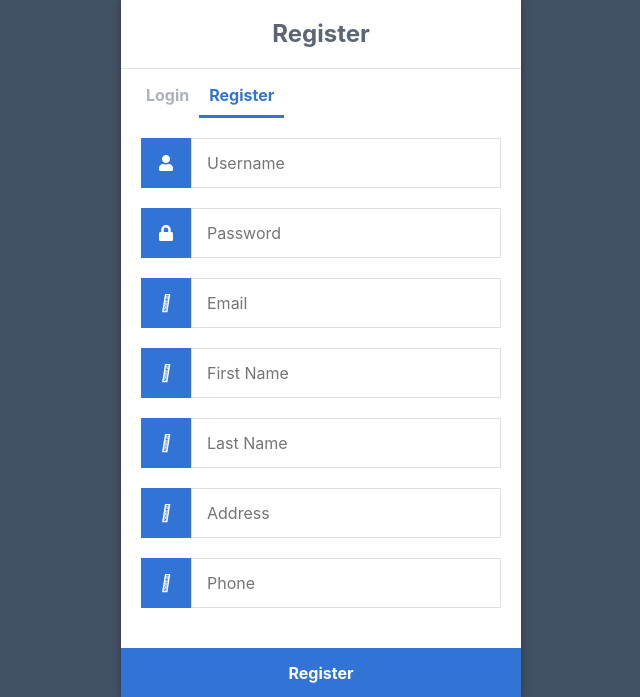
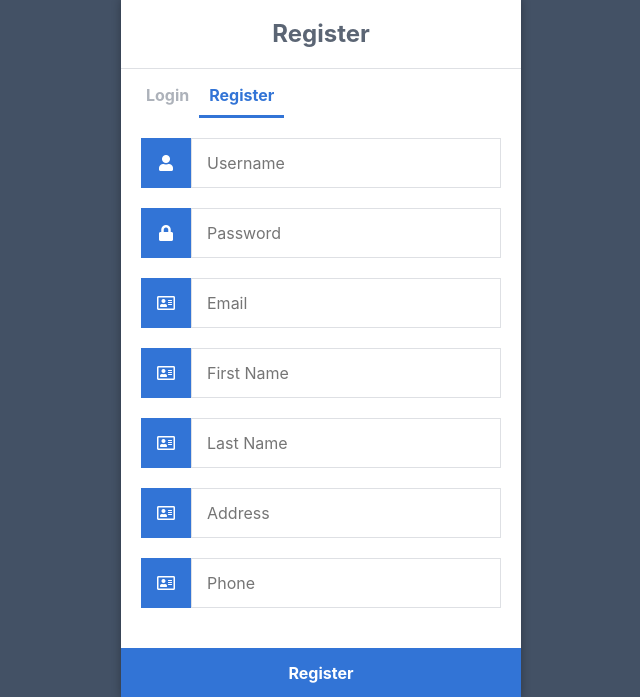
Before and after one commit to Cedar67/Biosecurity, a Flask app: page /register in a window 1280 px wide. Shown: the part 101-798 px from the top of the page, without its empty margins (319-959 px from the left). Run offline with Flask 3, Linux system fonts and the light colour scheme.

Commit message:
fix: modify icon profile item

```diff
--- a/app.py
+++ b/app.py
@@ -92,13 +92,9 @@ def login():
                     session['id'] = account[0]
                     session['username'] = account[1]
                     session['role'] = account[4]
+
                     # Redirect to dashboard page
-                    if session['role'] == "Controller":
-                        return redirect(url_for('dashboard_controller'))
-                    elif session['role'] == "Staff":
-                        return redirect(url_for('dashboard_staff'))
-                    elif session['role'] == "Admin":
-                        return redirect(url_for('dashboard_admin'))
+                    return redirect(url_for('dashboard'))
                 else:
                     #password incorrect
                     msg = 'Incorrect password!'
@@ -181,12 +177,17 @@ def home():
     return redirect(url_for('login'))
 
 
-@app.route('/dashboard_controller')
-def dashboard_controller():
+@app.route('/dashboard')
+def dashboard():
     # Check if user is loggedin
-    if 'loggedin' in session and session['role'] == "Controller":
-        # User is loggedin show them the home page
-        return render_template('dashboard_controller.html', username=session['username'], role=session['role'])
+    if 'loggedin' in session:
+        if session['role'] == "Controller":
+            # return redirect(url_for('dashboard_controller'))
+            return render_template('dashboard_controller.html', username=session['username'], role=session['role'])
+        elif session['role'] == "Staff":
+            return render_template('dashboard_staff.html', username=session['username'], role=session['role'])
+        elif session['role'] == "Admin":
+            return render_template('dashboard_admin.html', username=session['username'], role=session['role'])
     # User is not loggedin redirect to login page
     return redirect(url_for('login'))
 
--- a/templates/layout.html
+++ b/templates/layout.html
@@ -13,6 +13,7 @@
 			<div>
 				<h1>Animal Pests Guide</h1>
                 <a href="{{ url_for('home') }}"><i class="fas fa-home"></i>Home</a>
+				<a href="{{ url_for('dashboard') }}"><i class="fas fa-columns"></i>Dashboard</a>
 				<a href="{{ url_for('profile') }}"><i class="fas fa-user-circle"></i>Profile</a>
 				<a href="{{ url_for('logout') }}"><i class="fas fa-sign-out-alt"></i>Logout</a>
 			</div>
--- a/templates/register.html
+++ b/templates/register.html
@@ -23,23 +23,23 @@
 				</label>
 				<input type="password" name="password" placeholder="Password" id="password" required>
 				<label for="email">
-					<i class="fa-regular fa-address-card"></i>
+					<i class="far fa-address-card"></i>
 				</label>
 				<input type="email" name="email" placeholder="Email" id="email" required>
 				<label for="firstname">
-					<i class="fa-regular fa-address-card"></i>
+					<i class="far fa-address-card"></i>
 				</label>
 				<input type="text" name="firstname" placeholder="First Name" id="firstname" required>
 				<label for="lastname">
-					<i class="fa-regular fa-address-card"></i>
+					<i class="far fa-address-card"></i>
 				</label>
 				<input type="text" name="lastname" placeholder="Last Name" id="lastname" required>
 				<label for="address">
-					<i class="fa-regular fa-address-card"></i>
+					<i class="far fa-address-card"></i>
 				</label>
 				<input type="text" name="address" placeholder="Address" id="address" required>
 				<label for="phone">
-					<i class="fa-regular fa-address-card"></i>
+					<i class="far fa-address-card"></i>
 				</label>
 				<input type="text" name="phone" placeholder="Phone" id="phone" required>
 
```
